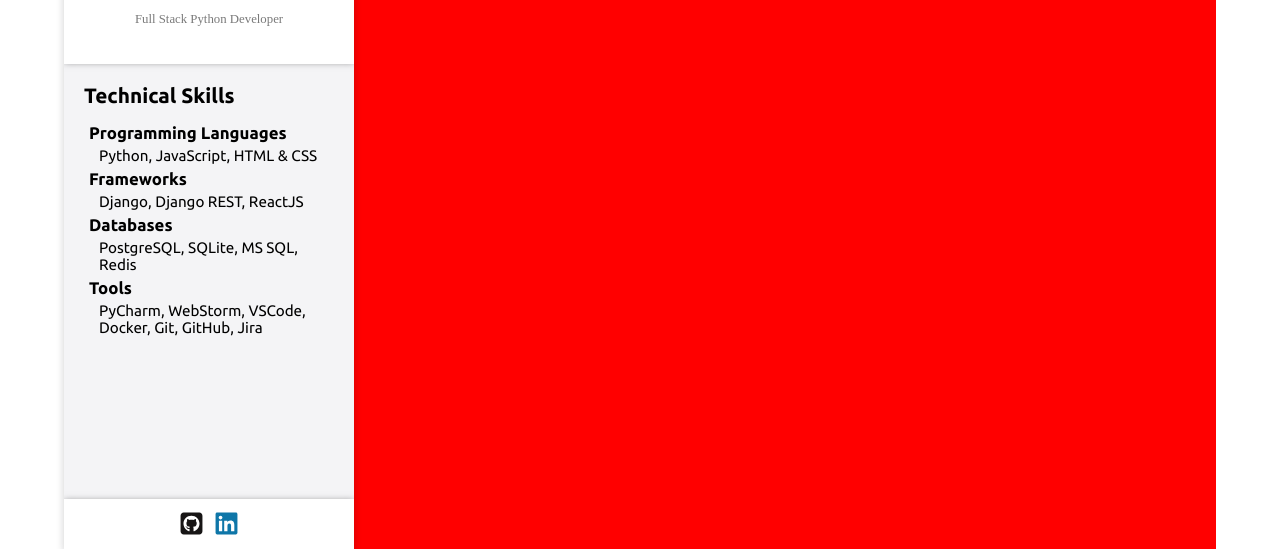
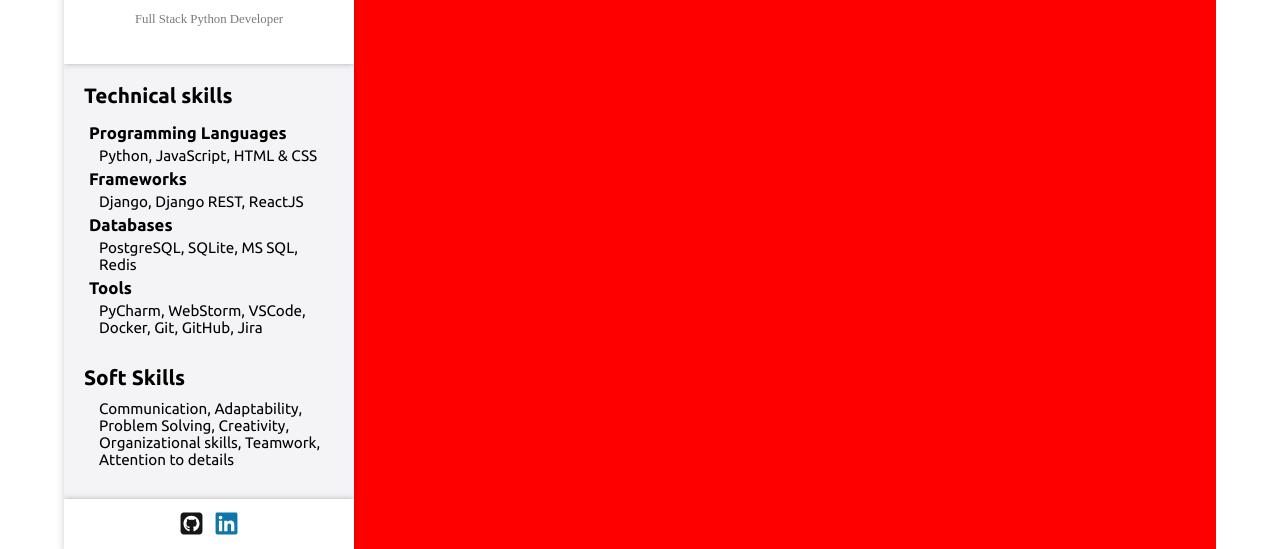
Before and after one commit to danielterziev92/ResumeTemplate, a React (Vite) app: page / in a window 1280 px wide. Shown: the part 211-760 px from the top of the page. Built offline with nearby package versions, Linux system fonts and the light colour scheme.

Commit message:
Loop through all skills and show them in NavigationInfoBar components

```diff
--- a/src/components/navigation-info-bar/NavigationInfoBar.jsx
+++ b/src/components/navigation-info-bar/NavigationInfoBar.jsx
@@ -13,7 +13,10 @@ const initialState = {
     stackPosition: 'Full Stack Python Developer',
     gitHubUrl: 'https://github.com/danielterziev92/',
     linkedIdUrl: 'https://www.linkedin.com/in/danielterziev/',
-    technicalSkills: {
+    allSkills: [
+        {
+            name: 'Technical skills',
+            abilities: {
                 programmingLanguages: {
                     name: 'Programming Languages',
                     skills: ['Python', 'JavaScript', 'HTML & CSS']
@@ -30,8 +33,20 @@ const initialState = {
                     name: 'Tools',
                     skills: ['PyCharm', 'WebStorm', 'VSCode', 'Docker', 'Git', 'GitHub', 'Jira']
                 },
+            }
         },
-    softSkills: ['Communication', 'Adaptability', 'Problem Solving', 'Creativity', 'Organizational skills', 'Teamwork', 'Attention to details'],
+        {
+            name: 'Soft Skills',
+            abilities: {
+                softSkills: {
+                    name: '',
+                    skills: ['Communication', 'Adaptability', 'Problem Solving', 'Creativity', 'Organizational skills', 'Teamwork', 'Attention to details'],
+                }
+            },
+        },
+
+    ],
+
 }
 
 const reducerActions = {
@@ -66,17 +81,19 @@ export default function NavigationInfoBar() {
                 <p>{state.stackPosition}</p>
             </div>
             <div className={style.InfoBarFrameDetails}>
-                <div className={style.techSkills}>
-                    <h3>Technical Skills</h3>
+                {Object.values(state.allSkills).map(({name, abilities}, index) => (
+                    <div key={index} className={style.skills}>
+                        <h3>{name}</h3>
                         <ul>
-                        {Object.keys(state.technicalSkills).map((key, index) => (
+                            {Object.values(abilities).map(({name, skills}, index) => (
                                 <li key={index}>
-                                <span>{state.technicalSkills[key].name}</span>
-                                <p key={index}>{state.technicalSkills[key].skills.join(', ')}</p>
+                                    {name && <span>{name}</span>}
+                                    <p>{skills.join(', ')}</p>
                                 </li>
                             ))}
                         </ul>
                     </div>
+                ))}
             </div>
             <div className={style.InfoBarFrameFooter}>
                 <Link to={state.gitHubUrl}>
--- a/src/components/navigation-info-bar/NavigationInfoBar.module.css
+++ b/src/components/navigation-info-bar/NavigationInfoBar.module.css
@@ -67,30 +67,30 @@
     font-family: 'Ubuntu', sans-serif;
 }
 
-.InfoBarFrame .InfoBarFrameDetails .techSkills {
+.InfoBarFrame .InfoBarFrameDetails .skills {
     padding: 10px;
 }
 
-.InfoBarFrame .InfoBarFrameDetails .techSkills h3 {
+.InfoBarFrame .InfoBarFrameDetails .skills h3 {
     font-size: 1.3rem;
     margin: 10px;
     color: var(--navigation-info-bar-details-h2-text-color);
 }
 
-.InfoBarFrame .InfoBarFrameDetails .techSkills li {
+.InfoBarFrame .InfoBarFrameDetails .skills li {
     list-style: none;
     padding: 0 10px;
     display: flex;
     flex-wrap: wrap;
 }
 
-.InfoBarFrame .InfoBarFrameDetails .techSkills span {
+.InfoBarFrame .InfoBarFrameDetails .skills span {
     font-weight: 700;
     font-size: 1.05rem;
     padding: 5px;
 }
 
-.InfoBarFrame .InfoBarFrameDetails .techSkills p {
+.InfoBarFrame .InfoBarFrameDetails .skills p {
     margin-left: 15px;
     font-size: 0.95rem;
 }
```
Lines whose indentation alone changed are shown as unchanged.
